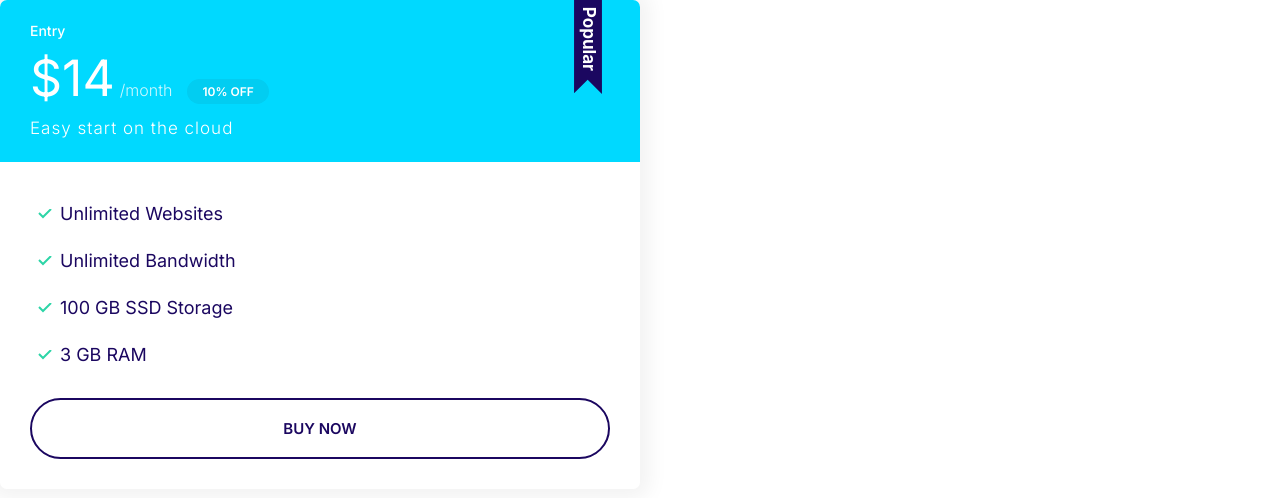
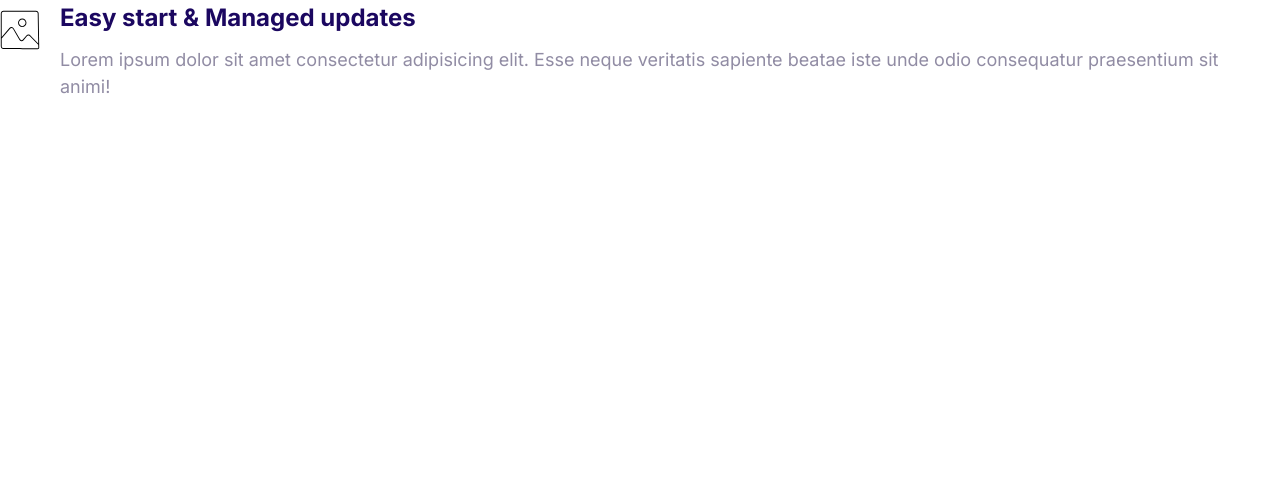
Before and after one commit to xanxad/moshify, a plain HTML site: page index.html in a window 1280 px wide. Drawn offline with Linux system fonts and the light colour scheme.

Commit message:
build the media component

```diff
--- a/css/styles.css
+++ b/css/styles.css
@@ -313,3 +313,16 @@ a{
     }
 
 }
+/*media*/
+.media {
+    display: flex;
+}
+.media__title {
+    margin-top: 0;
+}
+.media__body {
+    margin: 0 2rem;
+}
+.media__image {
+    margin-top: 1rem;
+}
--- a/index.html
+++ b/index.html
@@ -14,26 +14,19 @@
     <link rel="stylesheet" href="css/styles.css" />
   </head>
   <body>
-    <div style="width: 50%">
-      <div class="plan plan--popular">
-        <div class="card card--secondary">
-          <header class="card__header">
-            <h3 class="plan__name">Entry</h3>
-            <span class="plan__price">$14</span>
-            <span class="plan__billing-cycle">/month</span>
-            <span class="badge badge--secondary badge--small">10% OFF</span>
-            <spn class="plan__description">Easy start on the cloud</spn>
-          </header>
-          <div class="card__body">
-            <ul class="list list--tick">
-              <li class="list__item">Unlimited Websites</li>
-              <li class="list__item">Unlimited Bandwidth</li>
-              <li class="list__item">100 GB SSD Storage</li>
-              <li class="list__item">3 GB RAM</li>
-            </ul>
-            <button class="btn btn--outline btn--block">Buy Now</button>
-          </div>
-        </div>
+    <div class="media">
+      <div class="media__image">
+        <svg class="icon icon--primary">
+          <use xlink:href="images/sprite.svg#snap"></use>
+        </svg>
+      </div>
+      <div class="media__body">
+        <h3 class="media__title">Easy start & Managed updates</h3>
+        <p>
+          Lorem ipsum dolor sit amet consectetur adipisicing elit. Esse neque
+          veritatis sapiente beatae iste unde odio consequatur praesentium sit
+          animi!
+        </p>
       </div>
     </div>
   </body>
```
Also changed, not shown: components/medias.html (added, +15 -0 lines).
